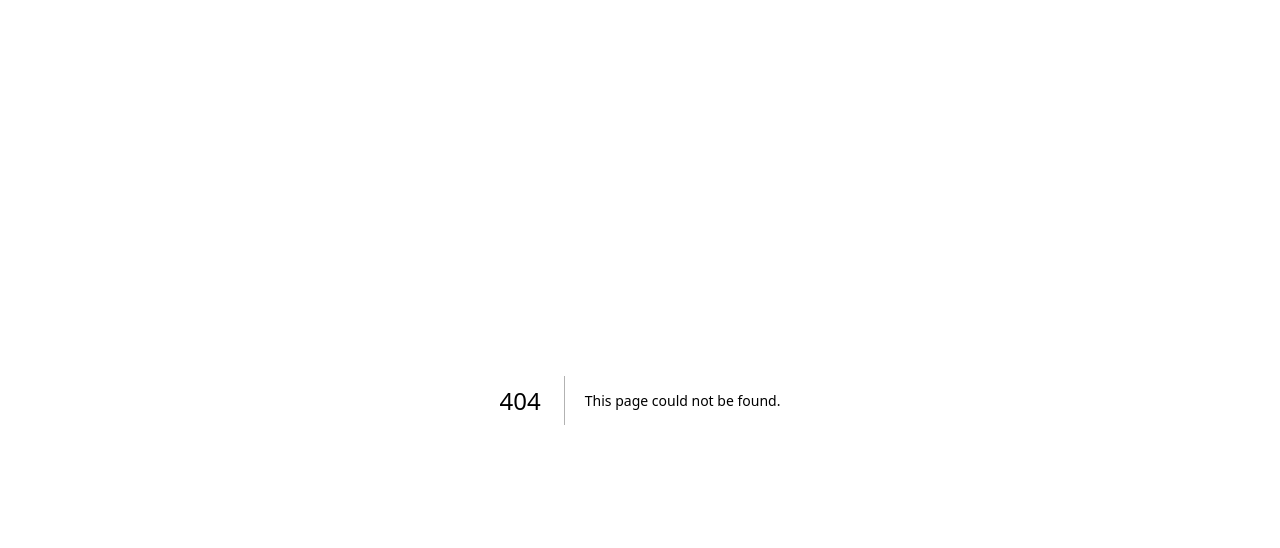
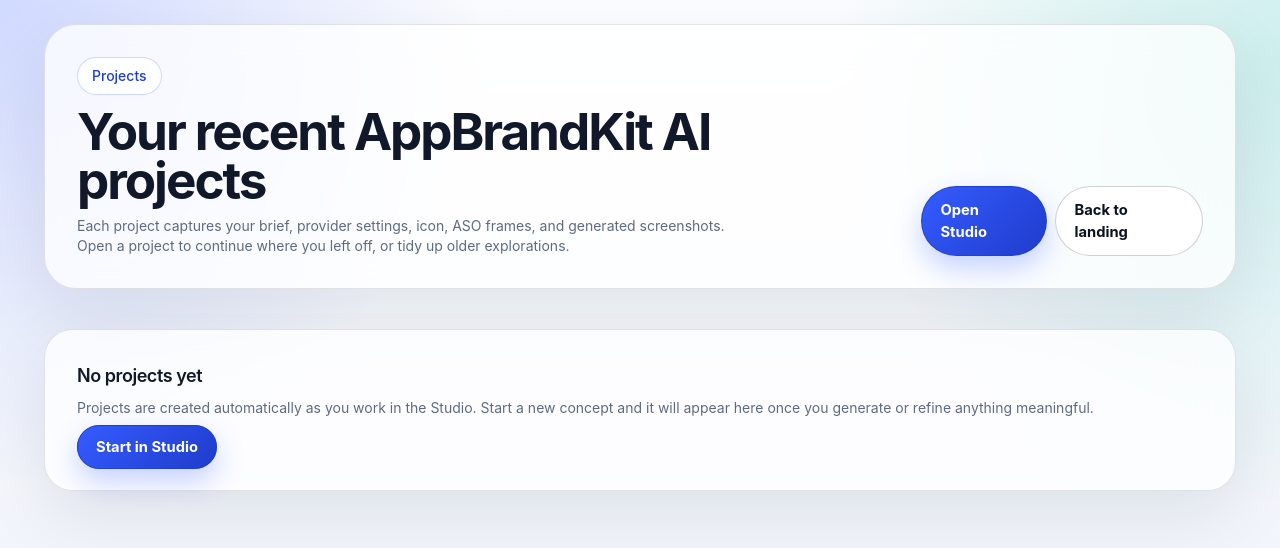
Before and after one commit to alexissan/appbrandkit-ai, a Next.js app: page /projects in a window 1280 px wide. Before the commit this address had no page. Shown: the top 548 px of the page. Built offline with nearby package versions, Linux system fonts and the light colour scheme.

Commit message:
feat(projects): dedicated projects screen with rename/delete and studio deep link

```diff
--- a/app/page.tsx
+++ b/app/page.tsx
@@ -73,6 +73,7 @@
           <div className="flex flex-wrap items-center gap-3 text-sm">
             <a className="text-[color:var(--muted)]" href="#examples">Examples</a>
             <a className="text-[color:var(--muted)]" href="#how-it-works">Workflow</a>
+            <Link className="text-[color:var(--muted)]" href="/projects">Projects</Link>
             <Link className="text-[color:var(--muted)]" href="/help">Help</Link>
             <Link className="btn-primary" href="/studio">Open Studio</Link>
           </div>
--- /dev/null
+++ b/app/projects/page.tsx
@@ -0,0 +1,182 @@
+"use client";
+
+import Link from "next/link";
+import { useRouter } from "next/navigation";
+import { useEffect, useState } from "react";
+import { deleteProject, loadProjects, upsertProject } from "@/lib/projects";
+import type { Project } from "@/lib/types";
+
+function formatUpdatedAt(iso: string) {
+  const then = new Date(iso).getTime();
+  const now = Date.now();
+  const minutes = Math.round((now - then) / 60000);
+  if (minutes < 1) return "just now";
+  if (minutes < 60) return `${minutes} min ago`;
+  const hours = Math.round(minutes / 60);
+  if (hours < 24) return `${hours} h ago`;
+  const days = Math.round(hours / 24);
+  return `${days} d ago`;
+}
+
+export default function ProjectsPage() {
+  const router = useRouter();
+  const [projects, setProjects] = useState<Project[]>([]);
+  const [editingId, setEditingId] = useState<string | null>(null);
+  const [editingName, setEditingName] = useState("");
+
+  useEffect(() => {
+    setProjects(loadProjects());
+  }, []);
+
+  const handleOpen = (projectId: string) => {
+    router.push(`/studio?project=${encodeURIComponent(projectId)}`);
+  };
+
+  const handleDelete = (projectId: string) => {
+    const next = deleteProject(projectId);
+    setProjects(next);
+  };
+
+  const startRename = (project: Project) => {
+    setEditingId(project.id);
+    setEditingName(project.name);
+  };
+
+  const commitRename = () => {
+    if (!editingId) return;
+    const trimmed = editingName.trim();
+    if (!trimmed) {
+      setEditingId(null);
+      return;
+    }
+    const target = projects.find((project) => project.id === editingId);
+    if (!target) {
+      setEditingId(null);
+      return;
+    }
+    const updatedProject: Project = { ...target, name: trimmed };
+    const next = upsertProject(updatedProject);
+    setProjects(next);
+    setEditingId(null);
+  };
+
+  const cancelRename = () => {
+    setEditingId(null);
+    setEditingName("");
+  };
+
+  return (
+    <main className="shell flex flex-col gap-8 py-8 md:gap-10 md:py-10">
+      <header className="glass rounded-[32px] p-6 md:p-8">
+        <div className="flex flex-col gap-4 md:flex-row md:items-end md:justify-between">
+          <div>
+            <div className="pill text-sm font-medium">Projects</div>
+            <h1 className="section-title mt-3">Your recent AppBrandKit AI projects</h1>
+            <p className="mt-3 max-w-2xl text-sm text-[color:var(--muted)]">
+              Each project captures your brief, provider settings, icon, ASO frames, and generated screenshots.
+              Open a project to continue where you left off, or tidy up older explorations.
+            </p>
+          </div>
+          <div className="flex gap-2">
+            <Link href="/studio" className="btn-primary">
+              Open Studio
+            </Link>
+            <Link href="/" className="btn-ghost">
+              Back to landing
+            </Link>
+          </div>
+        </div>
+      </header>
+
+      {projects.length === 0 ? (
+        <section className="glass rounded-[28px] p-6 md:p-8">
+          <h2 className="text-lg font-semibold tracking-tight">No projects yet</h2>
+          <p className="mt-2 text-sm text-[color:var(--muted)]">
+            Projects are created automatically as you work in the Studio. Start a new concept and it will appear here
+            once you generate or refine anything meaningful.
+          </p>
+          <div className="mt-4">
+            <Link href="/studio" className="btn-primary">
+              Start in Studio
+            </Link>
+          </div>
+        </section>
+      ) : (
+        <section className="grid gap-4">
+          {projects.map((project) => (
+            <article
+              key={project.id}
+              className="surface flex flex-col gap-4 rounded-[24px] p-4 md:flex-row md:items-center md:justify-between"
+            >
+              <div className="flex-1">
+                {editingId === project.id ? (
+                  <div className="flex flex-col gap-2 md:flex-row md:items-center">
+                    <input
+                      autoFocus
+                      value={editingName}
+                      onChange={(event) => setEditingName(event.target.value)}
+                      onBlur={commitRename}
+                      onKeyDown={(event) => {
+                        if (event.key === "Enter") {
+                          event.preventDefault();
+                          commitRename();
+                        }
+                        if (event.key === "Escape") {
+                          event.preventDefault();
+                          cancelRename();
+                        }
+                      }}
+                      className="input-shell w-full rounded-full md:max-w-md"
+                    />
+                    <div className="flex gap-2 md:ml-3">
+                      <button className="btn-primary px-3 py-1 text-xs" type="button" onMouseDown={commitRename}>
+                        Save
+                      </button>
+                      <button className="btn-ghost px-3 py-1 text-xs" type="button" onMouseDown={cancelRename}>
+                        Cancel
+                      </button>
+                    </div>
+                  </div>
+                ) : (
+                  <>
+                    <h2 className="text-base font-semibold tracking-tight">{project.name}</h2>
+                    <p className="mt-1 text-xs uppercase tracking-[0.14em] text-[color:var(--muted)]">
+                      Updated {formatUpdatedAt(project.updatedAt)}
+                    </p>
+                  </>
+                )}
+                <p className="mt-2 text-sm text-[color:var(--muted)]">
+                  {project.form.appName || project.form.prompt || "Untitled concept"}
+                </p>
+              </div>
+
+              <div className="flex flex-wrap items-center gap-2">
+                <button
+                  type="button"
+                  className="btn-primary px-4 py-2 text-sm"
+                  onClick={() => handleOpen(project.id)}
+                >
+                  Open in Studio
+                </button>
+                <button
+                  type="button"
+                  className="btn-ghost px-4 py-2 text-sm"
+                  onClick={() => startRename(project)}
+                >
+                  Rename
+                </button>
+                <button
+                  type="button"
+                  className="btn-ghost px-4 py-2 text-sm text-red-700"
+                  onClick={() => handleDelete(project.id)}
+                >
+                  Delete
+                </button>
+              </div>
+            </article>
+          ))}
+        </section>
+      )}
+    </main>
+  );
+}
--- a/components/studio/studio-client.tsx
+++ b/components/studio/studio-client.tsx
@@ -1,6 +1,7 @@
 "use client";
 
 import Link from "next/link";
+import { useSearchParams } from "next/navigation";
 import { useEffect, useMemo, useRef, useState, type ChangeEvent } from "react";
 import { createEditableAsoNarrative, parseFeatures, regenerateAsoFrame } from "@/lib/aso";
 import { deriveBrandSuggestion } from "@/lib/branding";
@@ -648,6 +649,7 @@
   const [regeneratingFrameId, setRegeneratingFrameId] = useState<string | null>(null);
   const [uploadedScreenshots, setUploadedScreenshots] = useState<UploadedScreenshot[]>([]);
   const canvasRef = useRef<HTMLCanvasElement | null>(null);
+  const searchParams = useSearchParams();
   const renderSequenceRef = useRef(0);
   const hasHydratedProjectsRef = useRef(false);
   const lastSavedProjectStateRef = useRef("");
@@ -685,19 +687,23 @@
     const storedProjects = loadProjects();
     setProjects(storedProjects);
 
+    const requestedProjectId = searchParams.get("project");
+    const requestedProject = storedProjects.find((project) => project.id === requestedProjectId);
     const mostRecentProject = storedProjects[0];
-    if (mostRecentProject) {
-      setCurrentProjectId(mostRecentProject.id);
-      setForm(mostRecentProject.form);
-      setIconSrc(mostRecentProject.iconSrc ?? "");
-      setMockups(mostRecentProject.mockups);
-      setSlideFrames(mostRecentProject.slideFrames);
-      setProvider(mostRecentProject.provider);
-      lastSavedProjectStateRef.current = serializeProjectState(mostRecentProject);
+    const initialProject = requestedProject ?? mostRecentProject;
+
+    if (initialProject) {
+      setCurrentProjectId(initialProject.id);
+      setForm(initialProject.form);
+      setIconSrc(initialProject.iconSrc ?? "");
+      setMockups(initialProject.mockups);
+      setSlideFrames(initialProject.slideFrames);
+      setProvider(initialProject.provider);
+      lastSavedProjectStateRef.current = serializeProjectState(initialProject);
     }
 
     hasHydratedProjectsRef.current = true;
-  }, []);
+  }, [searchParams]);
 
   useEffect(() => {
     if (!hasHydratedProjectsRef.current || currentProjectId || !hasMeaningfulProjectState) {
```
